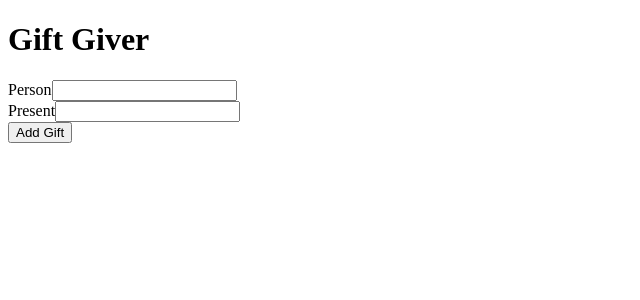
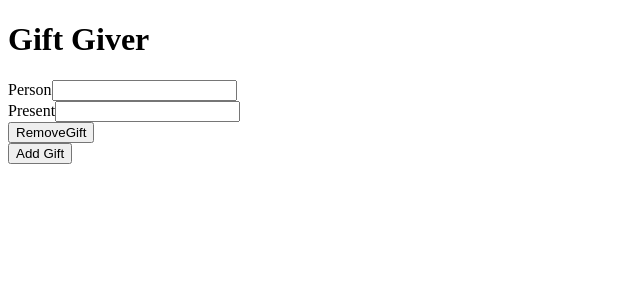
Before and after one commit to Jayashree20196/TDD-Test-Driven-Development-, a React (Create React App) app in the folder jest-enzyme/: page / in a window 1280 px wide. Both pictures are taken after a click on the button "Add Gift". Shown: the top 300 px of the page, without its empty margins (0-640 px from the left). Built offline with nearby package versions, Linux system fonts and the light colour scheme.

Commit message:
added  feature

```diff
--- a/jest-enzyme/src/components/App.js
+++ b/jest-enzyme/src/components/App.js
@@ -21,6 +21,11 @@
         this.setState({gifts})
     }
 
+    removeGift = id => {
+        const gifts= this.state.gifts.filter(gift => gift.id !== id);
+        this.setState({gifts});
+    }
+
     render() {
         return (
             <div>
@@ -28,7 +33,12 @@
                 <div className='gift-list'>
                     {
                         this.state.gifts.map(gift => {
-                            return(<Gift key={gift.id}></Gift>)
+                            return(
+                            <Gift
+                                key={gift.id}
+                                gift={gift}
+                                removeGift = {this.removeGift}
+                            />)
                         })
                     }
                 </div>
--- a/jest-enzyme/src/components/Gift.js
+++ b/jest-enzyme/src/components/Gift.js
@@ -30,6 +30,11 @@
                         />
                     </FormGroup>
                 </Form>
+                <Button
+                    className='btn-remove'
+                    onClick={() => this.props.removeGift(this.props.gift.id)}
+                > RemoveGift
+                </Button>
             </div>
         )
     }
```
Also changed, not shown: 2 other files (tests, documents, lock files or other folders).
